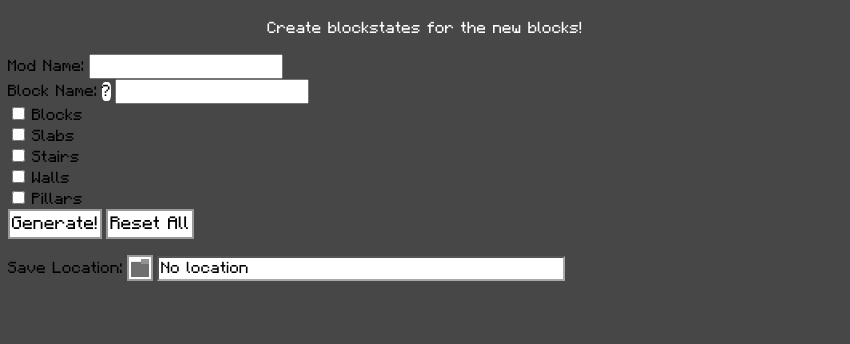
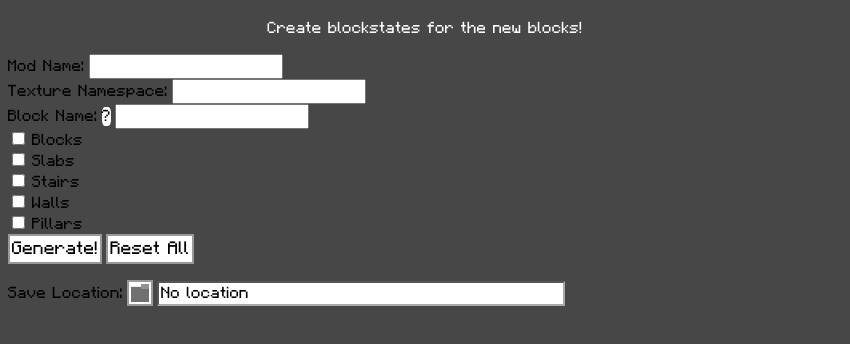
Before and after one commit to Deviouslrd/json-generator, an Electron app: page pages/blockstates.html in a window 850 px wide. Shown: the part 96-440 px from the top of the page. Drawn offline with Linux system fonts and the light colour scheme.

Commit message:
Update blockstates.html

```diff
--- a/pages/blockstates.html
+++ b/pages/blockstates.html
@@ -32,6 +32,13 @@
                 <label for="modName" class="textbold">Mod Name:</label>
                 <input type="text" id="modName" required="true" class="textinput"><br>
             </div>
+
+
+           <div name="Texture Namespace">
+                <label for="textureNamespace" class="textbold">Texture Namespace:</label>
+                <input type="text" id="textureNamespace" class="textinput"><br>
+            </div>
+
 
             <div name="Block Name">
                 <label for="blockName" class="textbold">Block Name:</label>
```
